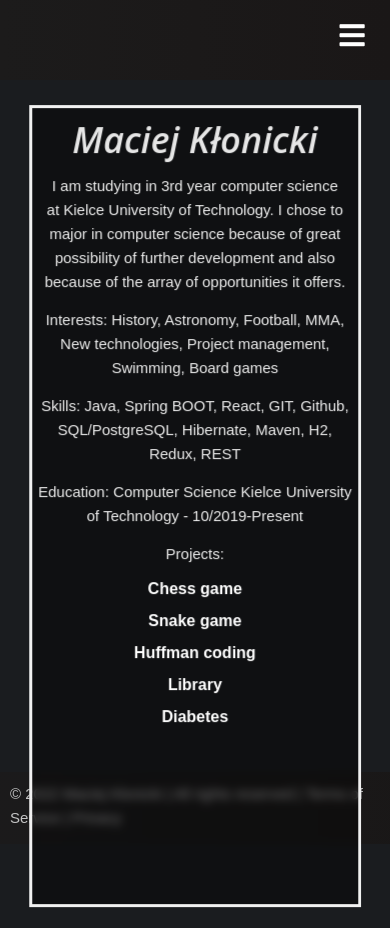
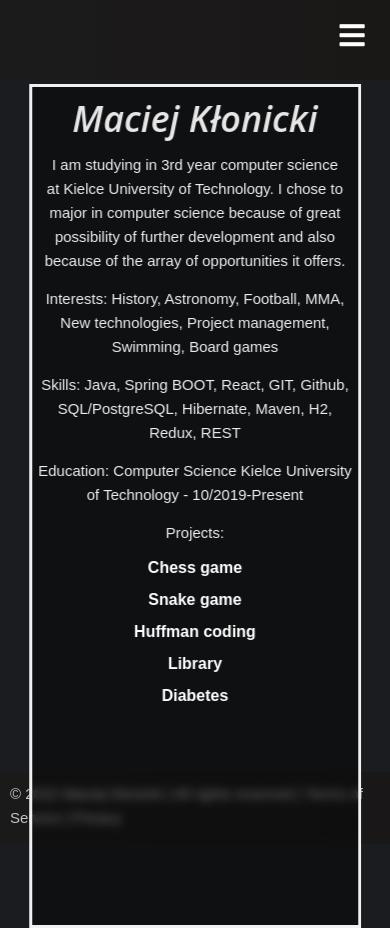
Before and after one commit to MaciejKlonicki/MyPortfolio, a React (Create React App) app: page /aboutme in a window 390 px wide. Before the commit the page ends 907 px from the top, so only its background shows below. Built offline with nearby package versions, Linux system fonts and the light colour scheme; the HTML template or start-up script is replaced by a standard one.

Commit message:
mobile fix 1.14

```diff
--- a/src/components/aboutMe/Aboutme.css
+++ b/src/components/aboutMe/Aboutme.css
@@ -52,8 +52,8 @@ p {
       top: 60%;
       left: 50%;
       width: 85%;
-      height: 95%;
-      margin-bottom: 10px;
+      height: 100%;
+      margin-bottom: 20px;
       text-align: center;
       backdrop-filter: blur(5px);
   }
```
